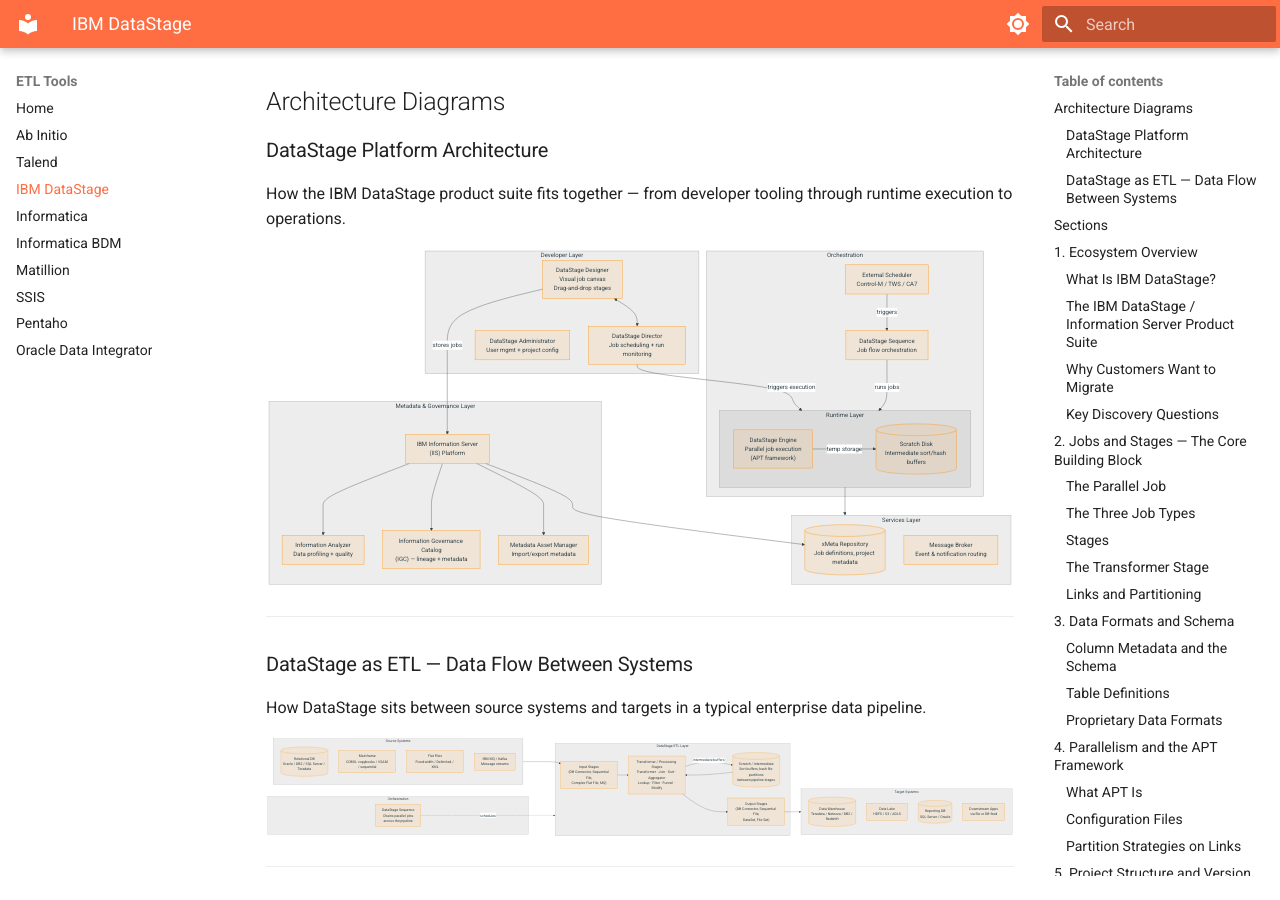
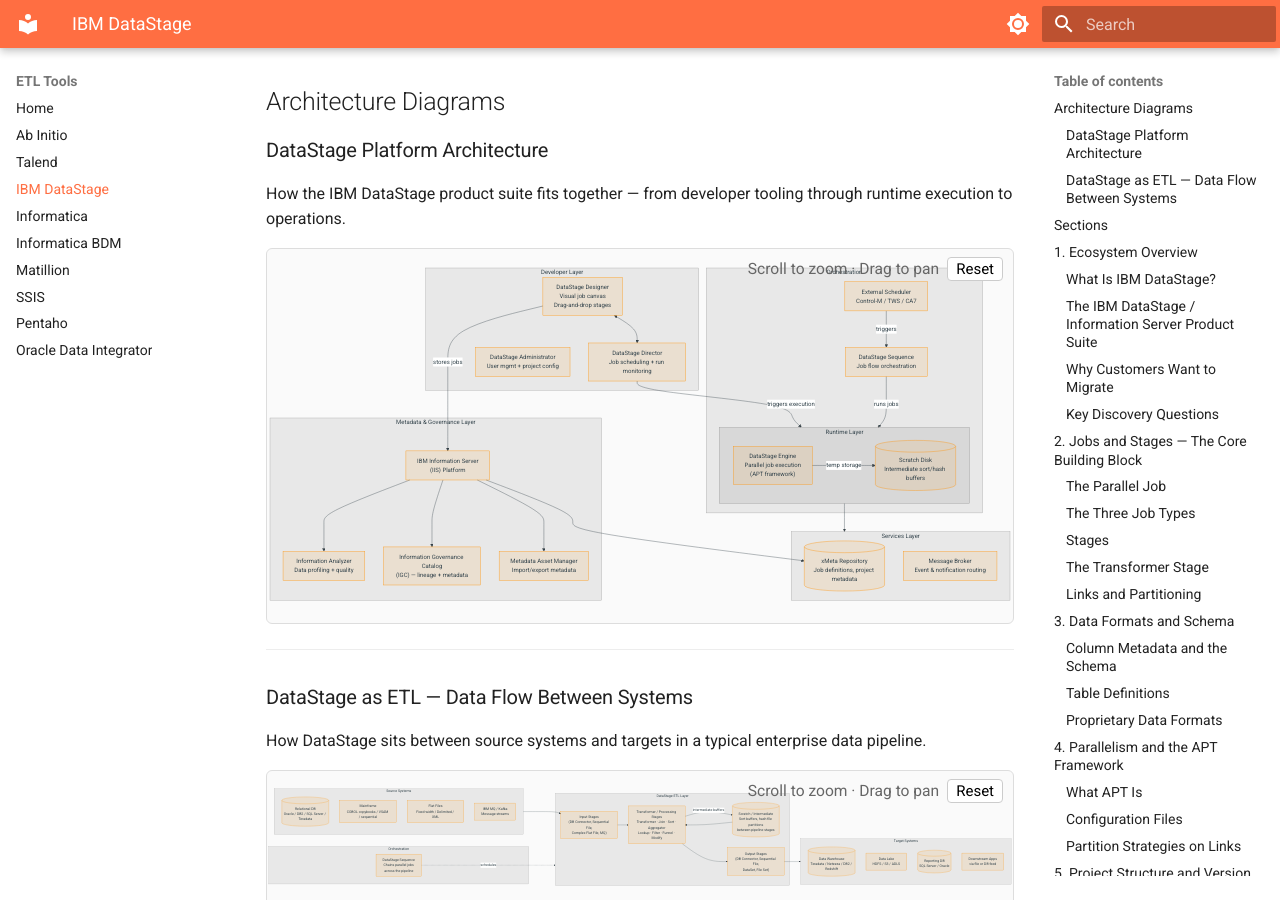
Before and after one commit to DataTechBridge-Projects/databricks-trainer, an MkDocs documentation site: the page built from docs/etl/datastage.md, in a window 1280 px wide and 900 px high, scrolled down 354 px. Built offline with MkDocs 1.6.1 and Material for MkDocs 9.7.7, drawn with Linux system fonts in a browser that asks for light colours; part of the change alters nothing that is shown.

Commit message:
fix: correct zoom/pan on mermaid diagrams — lock canvas height, remove SVG max-width
Co-Authored-By: Claude Sonnet 4.6 <noreply@anthropic.com>

````diff
--- a/docs/etl/datastage.md
+++ b/docs/etl/datastage.md
@@ -11,6 +11,13 @@ This is not a developer guide. You won't be building DataStage jobs. You will be
 ### DataStage Platform Architecture
 
 How the IBM DataStage product suite fits together — from developer tooling through runtime execution to operations.
+
+<div class="zd-wrapper" id="ds-arch-zoom" style="position:relative; border:1px solid #ddd; border-radius:6px; overflow:hidden; background:#fafafa;">
+<div style="position:absolute; top:8px; right:10px; z-index:10; display:flex; align-items:center; gap:8px; font-size:0.78rem; color:#666;">
+  <span>Scroll to zoom · Drag to pan</span>
+  <button onclick="zdReset('ds-arch-zoom')" style="padding:2px 8px; font-size:0.75rem; border:1px solid #ccc; border-radius:4px; background:#fff; cursor:pointer;">Reset</button>
+</div>
+<div class="zd-canvas" style="cursor:grab; user-select:none;">
 
 ```mermaid
 flowchart TD
@@ -56,11 +63,21 @@ flowchart TD
     end
 ```
 
+</div>
+</div>
+
 ---
 
 ### DataStage as ETL — Data Flow Between Systems
 
 How DataStage sits between source systems and targets in a typical enterprise data pipeline.
+
+<div class="zd-wrapper" id="ds-flow-zoom" style="position:relative; border:1px solid #ddd; border-radius:6px; overflow:hidden; background:#fafafa;">
+<div style="position:absolute; top:8px; right:10px; z-index:10; display:flex; align-items:center; gap:8px; font-size:0.78rem; color:#666;">
+  <span>Scroll to zoom · Drag to pan</span>
+  <button onclick="zdReset('ds-flow-zoom')" style="padding:2px 8px; font-size:0.75rem; border:1px solid #ccc; border-radius:4px; background:#fff; cursor:pointer;">Reset</button>
+</div>
+<div class="zd-canvas" style="cursor:grab; user-select:none;">
 
 ```mermaid
 flowchart LR
@@ -99,6 +116,48 @@ flowchart LR
     WRITE --> TARGETS
     SEQ -. schedules .-> DS
 ```
+
+</div>
+</div>
+
+<script>
+(function(){
+  window.zdReset=window.zdReset||function(id){
+    var w=document.getElementById(id);if(!w)return;
+    var c=w.querySelector('.zd-canvas');if(!c)return;
+    c._s=1;c._tx=0;c._ty=0;
+    var sv=c.querySelector('svg');
+    if(sv){sv.style.transform='translate(0,0) scale(1)';sv.style.transformOrigin='0 0';}
+  };
+  function initC(c){
+    if(c._zdInit)return;c._zdInit=true;
+    c._s=1;c._tx=0;c._ty=0;
+    var sv=c.querySelector('svg');
+    // Remove responsive max-width so transform scaling works freely
+    sv.style.maxWidth='none';sv.style.display='block';sv.style.transformOrigin='0 0';
+    // Lock canvas height to natural SVG height so the hit-target doesn't collapse
+    var h=sv.getBoundingClientRect().height;
+    if(h>0)c.style.height=h+'px';
+    var dr=false,sx,sy,stx,sty;
+    function ap(){sv.style.transform='translate('+c._tx+'px,'+c._ty+'px) scale('+c._s+')';}
+    c.addEventListener('wheel',function(e){
+      e.preventDefault();
+      var r=c.getBoundingClientRect(),mx=e.clientX-r.left,my=e.clientY-r.top;
+      var d=e.deltaY<0?1.12:1/1.12,ns=Math.min(5,Math.max(0.25,c._s*d));
+      c._tx=mx-(mx-c._tx)*(ns/c._s);c._ty=my-(my-c._ty)*(ns/c._s);c._s=ns;ap();
+    },{passive:false});
+    c.addEventListener('mousedown',function(e){if(e.button)return;dr=true;sx=e.clientX;sy=e.clientY;stx=c._tx;sty=c._ty;c.style.cursor='grabbing';e.preventDefault();});
+    window.addEventListener('mousemove',function(e){if(!dr)return;c._tx=stx+(e.clientX-sx);c._ty=sty+(e.clientY-sy);ap();});
+    window.addEventListener('mouseup',function(){if(dr){dr=false;c.style.cursor='grab';}});
+    c.addEventListener('touchstart',function(e){if(e.touches.length===1){dr=true;sx=e.touches[0].clientX;sy=e.touches[0].clientY;stx=c._tx;sty=c._ty;}},{passive:true});
+    c.addEventListener('touchmove',function(e){if(dr&&e.touches.length===1){c._tx=stx+(e.touches[0].clientX-sx);c._ty=sty+(e.touches[0].clientY-sy);ap();}},{passive:true});
+    c.addEventListener('touchend',function(){dr=false;});
+  }
+  function tryW(w){var c=w.querySelector('.zd-canvas');if(!c)return;var sv=c.querySelector('svg');if(!sv){setTimeout(function(){tryW(w);},200);return;}initC(c);}
+  function initAll(){document.querySelectorAll('.zd-wrapper').forEach(function(w){tryW(w);});}
+  if(document.readyState==='loading'){document.addEventListener('DOMContentLoaded',function(){setTimeout(initAll,600);});}else{setTimeout(initAll,600);}
+})();
+</script>
 
 ---
 
````
